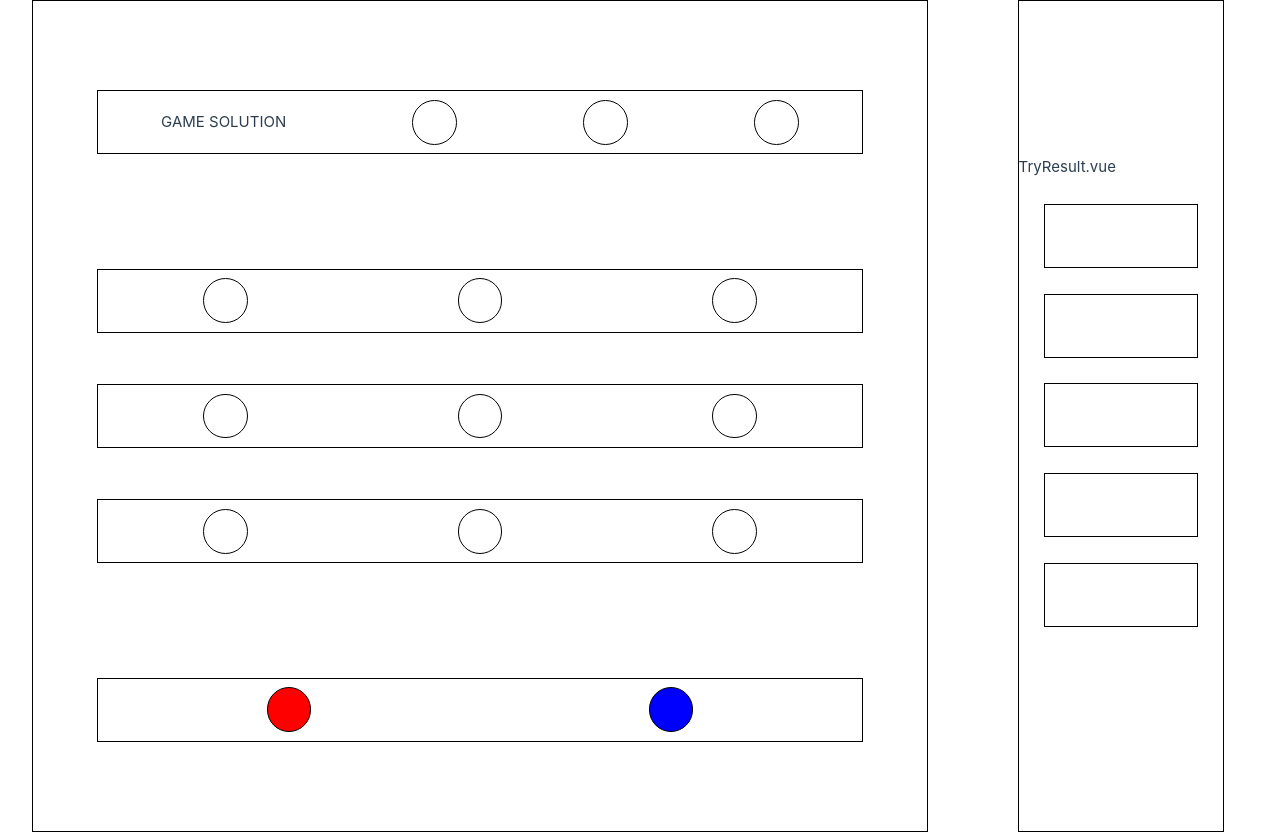
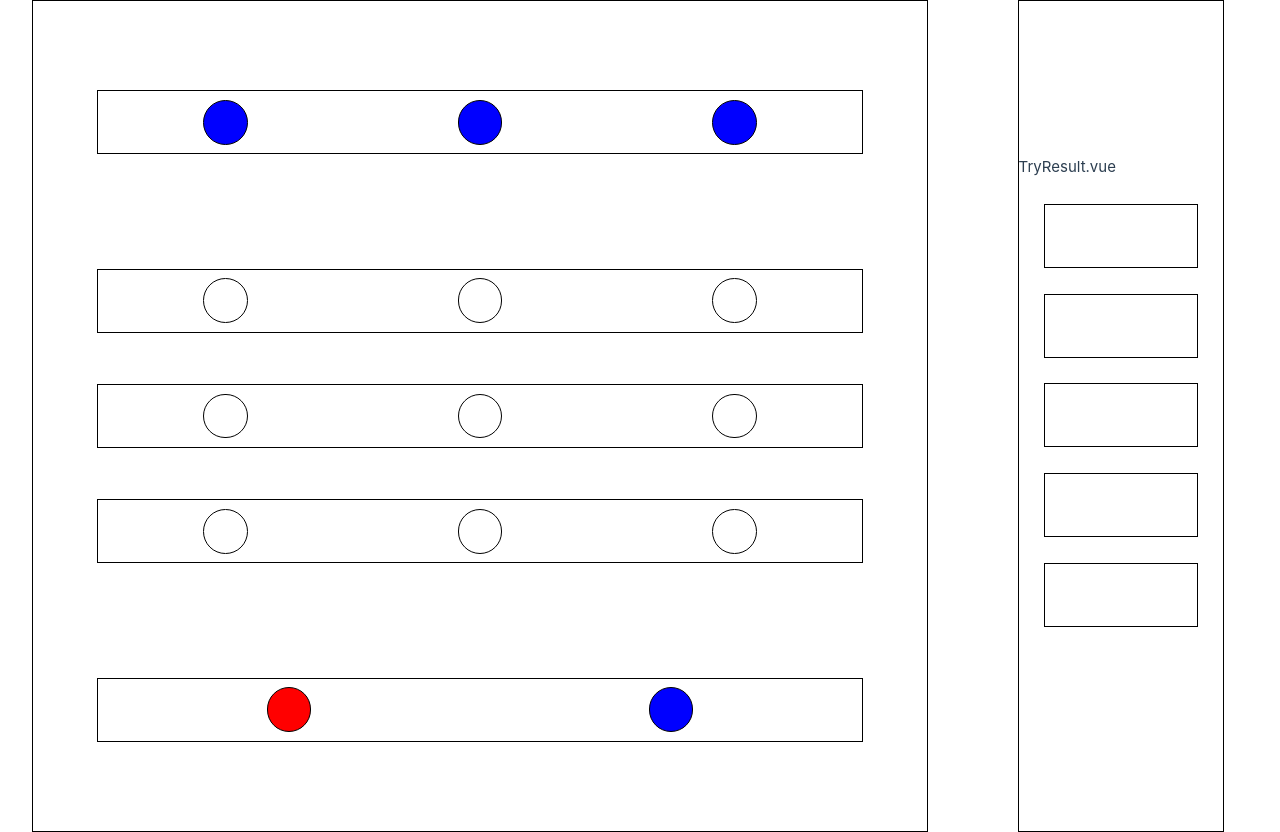
Before and after one commit to Flothar78/mastermind, a Vue app: page / in a window 1280 px wide. Built offline with nearby package versions, Linux system fonts and the light colour scheme; the HTML template or start-up script is replaced by a standard one.

Commit message:
Generate random colors for Peons in GameSolution

```diff
--- a/src/components/GameSolution.vue
+++ b/src/components/GameSolution.vue
@@ -1,13 +1,14 @@
 <script setup>
 import PeonOccurence from "@/components/PeonOccurence.vue";
+import { useColorStore } from "@/stores/ColorStore.js";
+const color_store = useColorStore();
 </script>
 
 <template>
   <div class="peons-row">
-    GAME SOLUTION
-    <PeonOccurence />
-    <PeonOccurence />
-    <PeonOccurence />
+    <PeonOccurence :class="color_store.getRandomColor()" />
+    <PeonOccurence :class="color_store.getRandomColor()" />
+    <PeonOccurence :class="color_store.getRandomColor()" />
   </div>
 </template>
 
--- a/src/components/PeonsRow.vue
+++ b/src/components/PeonsRow.vue
@@ -1,11 +1,10 @@
 <script setup>
 import PeonOccurence from "@/components/PeonOccurence.vue";
 import { useColorStore } from "@/stores/ColorStore.js";
-import { ref } from "vue";
 import { storeToRefs } from "pinia";
 
 const color_store = useColorStore();
-const { classColor, peons, rows } = storeToRefs(color_store);
+const { peons, rows } = storeToRefs(color_store);
 </script>
 
 <template>
--- a/src/stores/ColorStore.js
+++ b/src/stores/ColorStore.js
@@ -8,6 +8,7 @@ export const useColorStore = defineStore("ColorStore", {
         [{ class: "" }, { class: "" }, { class: "" }],
         [{ class: "" }, { class: "" }, { class: "" }],
       ]),
+      colorsArray: ["red", "blue"],
       choiceOfColor: [],
     };
   },
@@ -22,5 +23,10 @@ export const useColorStore = defineStore("ColorStore", {
         this.choiceOfColor
       );
     },
+    getRandomColor() {
+      return this.colorsArray[
+        Math.floor(Math.random() * this.colorsArray.length)
+      ];
+    },
   },
 });
```
Also changed, not shown: src/stores/RowStore.js (deleted, +0 -25 lines).
